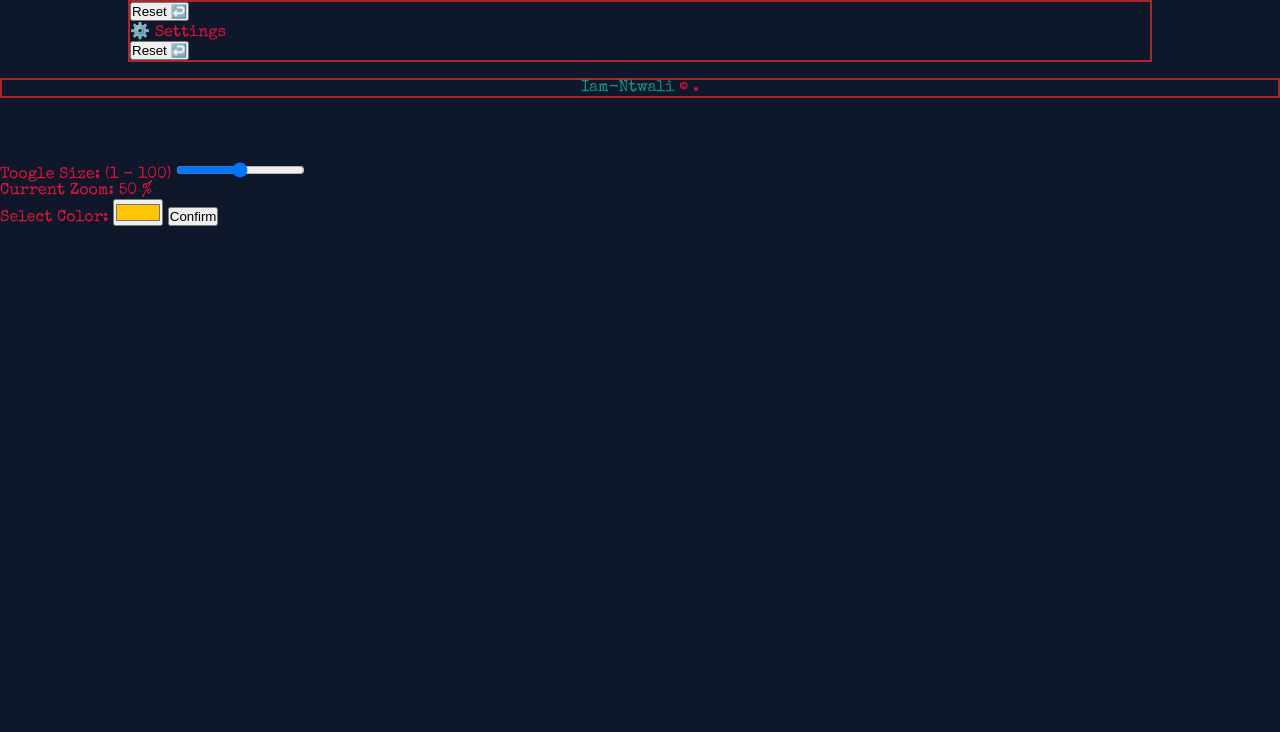
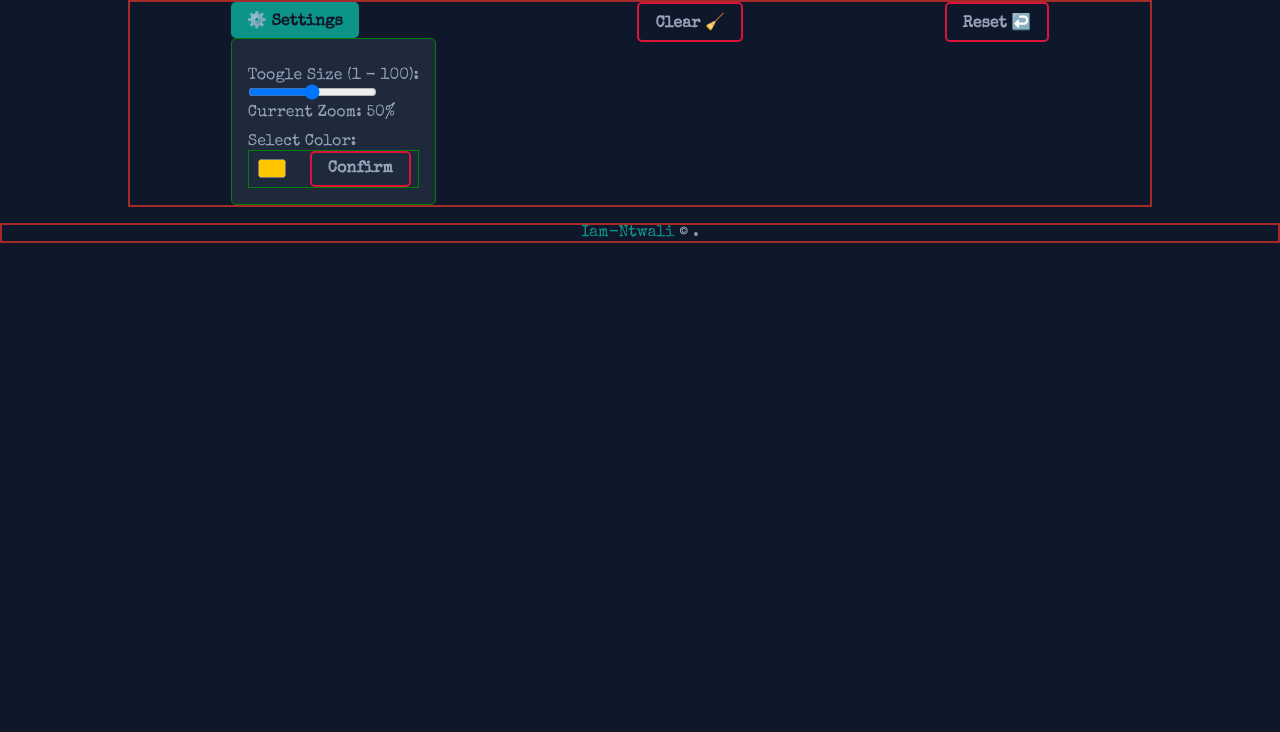
Before and after one commit to Iam-Donat/Etch-a-Sketch, a plain HTML site: page index.html in a window 1280 px wide. Shown: the part 68-800 px from the top of the page. Drawn offline with nearby package versions, Linux system fonts and the light colour scheme.

Commit message:
some changes 😊

```diff
--- a/index.html
+++ b/index.html
@@ -27,16 +27,38 @@
 
             <!-- settings -->
             <div class="settings">
+                  <div>
+                        <p class="btn open">⚙️ Settings</p>
 
-                  <div class="buttons">
-                        <button id="reset" class="btn">
-                              <span class="btnspan">Reset ↩️</span>
-                        </button>
-                        <p>⚙️ Settings</p>
-                        <button id="reset" class="btn">
-                              <span class="btnspan">Reset ↩️</span>
-                        </button>
+                        <!-- settings options -->
+                        <div class="options">
+                              <div class="size">
+                                    <label for="size">Toogle
+                                          Size (1 - 100):
+                                    </label>
+                                    <input type="range" name="size" value="50" min="1" max="100" class="size__toogle">
+                                    <p>
+                                          Current Zoom:<span class="size__value"> 50</span>%
+                                    </p>
+                              </div>
+                              <div class="color">
+                                    <label for="size">Select Color:</label>
+                                    <span class="color__input">
+                                          <input type="color" name="color" value="#ffc600">
+                                          <button id="reset" class="btn">
+                                                Confirm
+                                          </button>
+                                    </span>
+                              </div>
+                        </div>
                   </div>
+                  <button id="reset" class="btn">
+                        Clear 🧹
+                  </button>
+
+                  <button id="reset" class="btn">
+                        Reset ↩️
+                  </button>
             </div>
 
             <!-- Sketch Board -->
@@ -53,28 +75,6 @@
             </p>
       </footer>
 
-      <!-- settings options -->
-      <div class="options">
-            <div class="size">
-                  <label for="size">Toogle
-                        Size:</label>
-                  <span>(1 - 100)</span>
-                  <input type="range" name="size" value="50" min="1" max="100" class="size__toogle">
-                  <p>
-                        Current Zoom:<span class="size__value"> 50</span> %
-                  </p>
-            </div>
-            <div class="color">
-                  <label for="size">Select Color:</label>
-                  <input type="color" name="color" value="#ffc600" class="color__input">
-                  <button id="reset" class="btn">
-                        <span class="btnspan">Confirm</span>
-                  </button>
-            </div>
-      </div>
-      </div>
-
-
       <div class="overlay"></div>
 
       <!-- Javascript -->
--- a/main.css
+++ b/main.css
@@ -13,8 +13,8 @@
 
 body {
       font-family: 'Special Elite', cursive;
-      background-color: #0f172a;
-      color: #dc143c;
+      background-color: var(--primary-color);
+      color: var(--font-color);
       height: 100vh;
 }
 
@@ -28,6 +28,25 @@ h1 {
       font-size: 2rem;
       padding-bottom: .5rem;
       border: 2px solid brown;
+}
+
+.btn {
+      display: inline-block;
+      border: 2px solid var(--secondary-color);
+      border-radius: 5px;
+      background: none;
+      padding: .5rem 1rem;
+      color: var(--font-color);
+      font-family: 'Special Elite',
+            cursive;
+      ;
+      font-size: 1rem;
+      font-weight: 600;
+      transition: all 0.3s ease-in-out;
+}
+
+.btn:active {
+      transform: scale(0.85);
 }
 
 footer {
@@ -46,3 +65,55 @@ footer {
       border: 2px solid brown;
       position: relative;
 }
+
+.settings {
+      position: relative;
+      display: flex;
+      justify-content: space-around;
+      align-items: flex-start;
+}
+
+.open {
+      background: var(--secondary-color-two);
+      border: none;
+      color: var(--primary-color);
+}
+
+.open:active {
+      border-bottom-left-radius: 0;
+      border-bottom-right-radius: 0;
+}
+
+.options {
+      border: 1px solid green;
+      padding: 1rem;
+      background-color: #1e293b;
+      border-radius: 5px;
+}
+
+.size,
+.color {
+      margin-top: .8rem;
+}
+
+.size label,
+.color label {
+      display: block;
+}
+
+.color span {
+      display: flex;
+      flex-direction: row;
+      align-items: center;
+      justify-content: space-around;
+      gap: .5rem;
+      border: 1px solid green;
+}
+
+.color input {
+      display: inline-block;
+      width: 2rem;
+      border: none;
+      border-radius: 50%;
+      background: none;
+}
```
